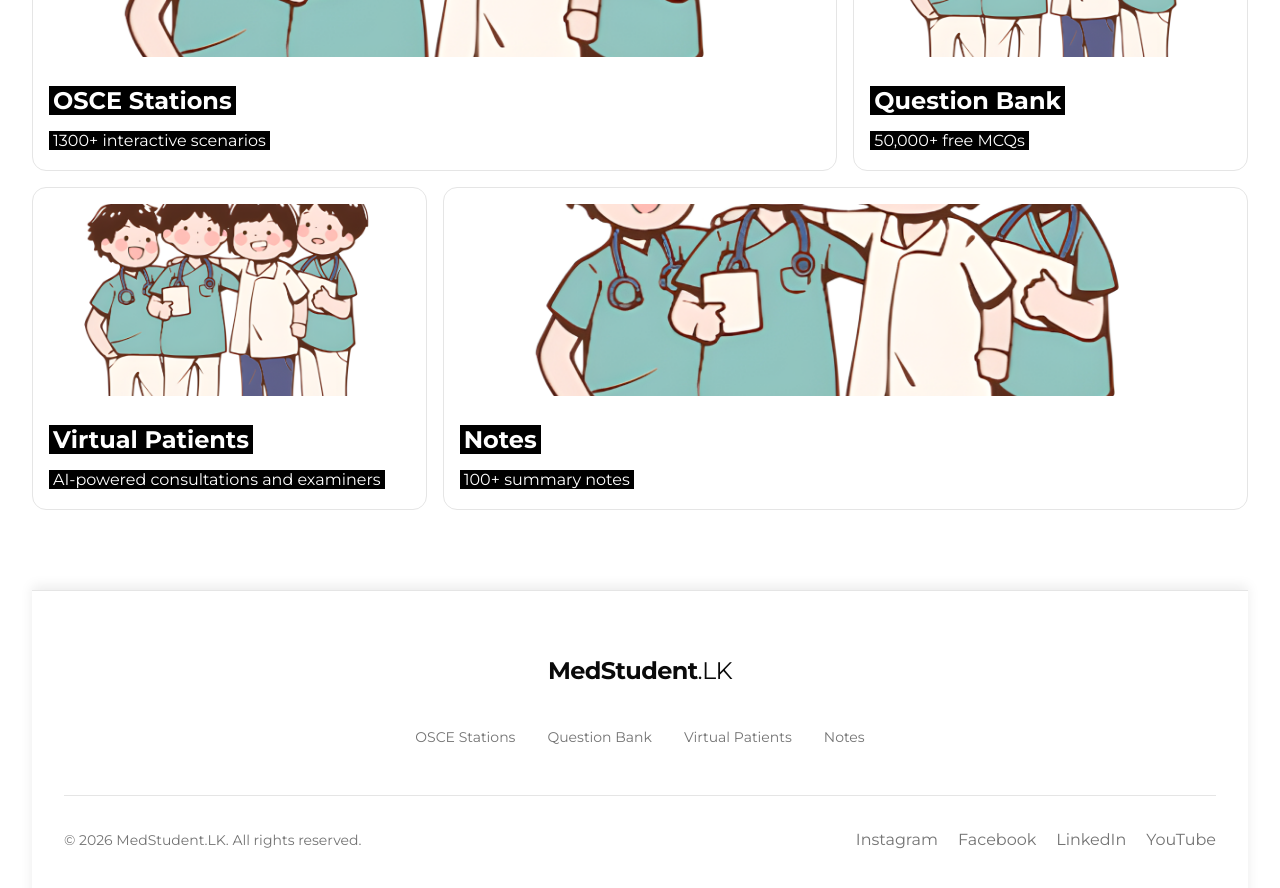
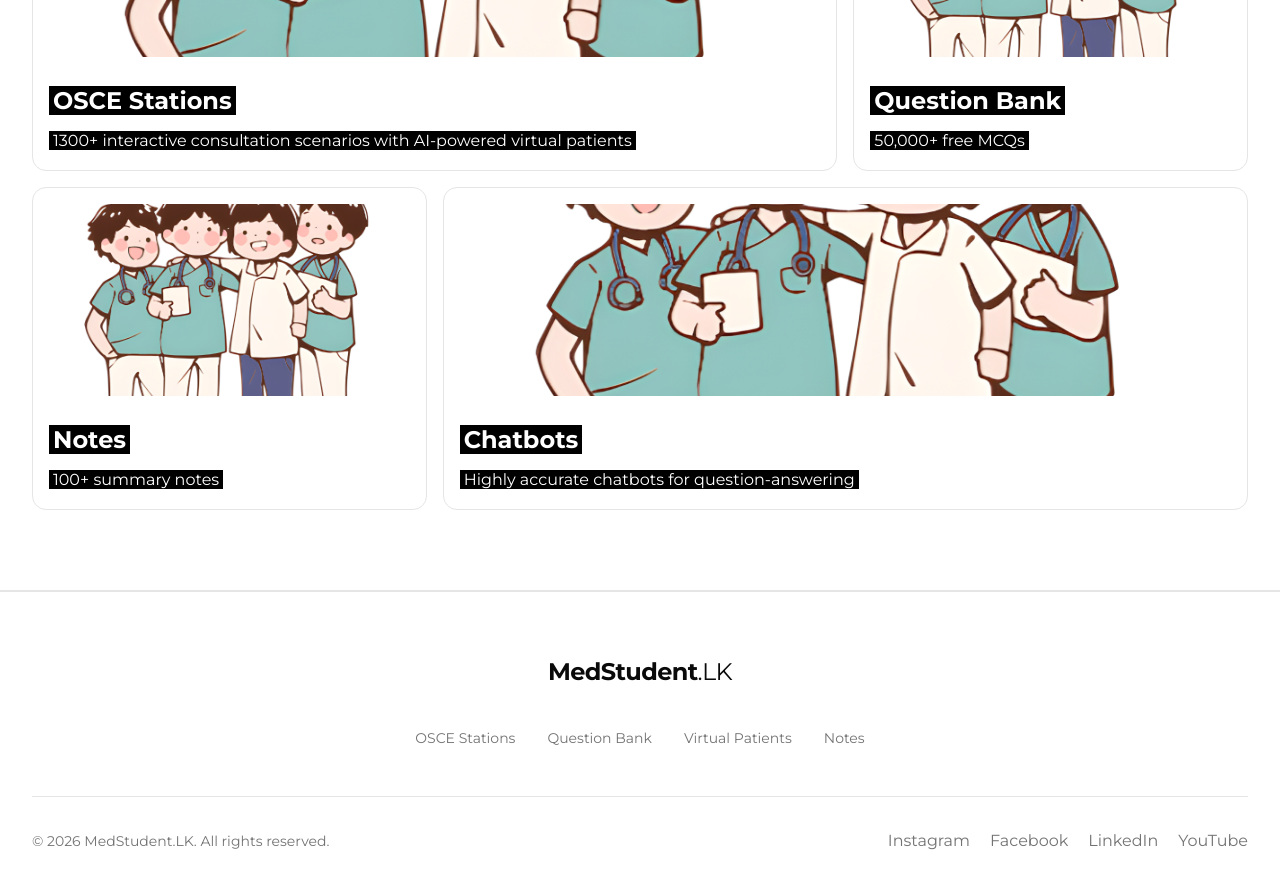
Before and after one commit to ckekula/med-student, a Next.js app in the folder frontend/: page / in a window 1280 px wide. Shown: the part 860-1748 px from the top of the page. Built offline with nearby package versions, Linux system fonts and the light colour scheme; no server answers.

Commit message:
updates to UI

```diff
--- a/frontend/app/layout.tsx
+++ b/frontend/app/layout.tsx
@@ -26,11 +26,11 @@ export default function RootLayout({ children }: LayoutProps<"/">) {
     >
       <body className="min-h-full flex flex-col">
         <ClerkProvider>
-          <div className="w-7xl mx-auto px-8">
-            <Header />
-            {children}
-            <Footer />
-          </div>
+          <Header />
+            <div className="w-7xl mx-auto px-8">
+              {children}
+            </div>
+          <Footer />
         </ClerkProvider>
       </body>
     </html>
--- a/frontend/components/home/resources.tsx
+++ b/frontend/components/home/resources.tsx
@@ -5,7 +5,7 @@ export default function Resources() {
   const resources = [
     {
       title: "OSCE Stations",
-      subtitle: "1300+ interactive scenarios",
+      subtitle: "1300+ interactive consultation scenarios with AI-powered virtual patients",
       image: "/hero.png",
     },
     {
@@ -14,13 +14,13 @@ export default function Resources() {
       image: "/hero.png",
     },
     {
-      title: "Virtual Patients",
-      subtitle: "AI-powered consultations and examiners",
+      title: "Notes",
+      subtitle: "100+ summary notes",
       image: "/hero.png",
     },
     {
-      title: "Notes",
-      subtitle: "100+ summary notes",
+      title: "Chatbots",
+      subtitle: "Highly accurate chatbots for question-answering",
       image: "/hero.png",
     },
   ];
--- a/frontend/components/shared/footer.tsx
+++ b/frontend/components/shared/footer.tsx
@@ -9,7 +9,7 @@ const footerLinks = [
 
 export default function Footer() {
   return (
-    <footer className="border-t bg-background shadow-[0_-4px_12px_rgba(0,0,0,0.08)]">
+    <footer className="border-t-2">
       <div className="mx-auto max-w-7xl px-6 py-16 md:px-8">
         {/* Logo */}
         <div className="flex justify-center">
```
